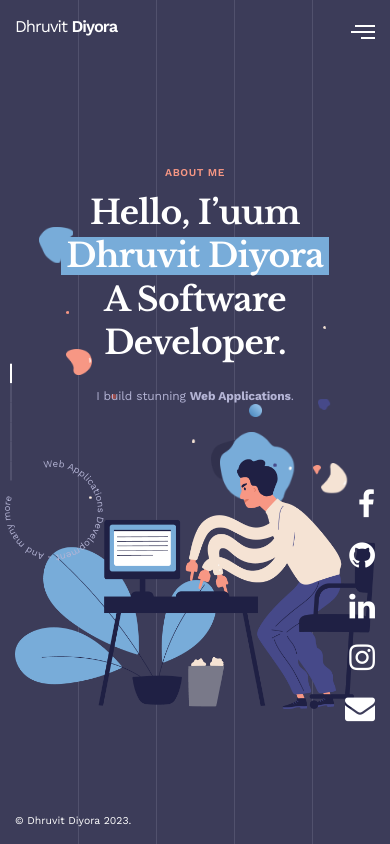
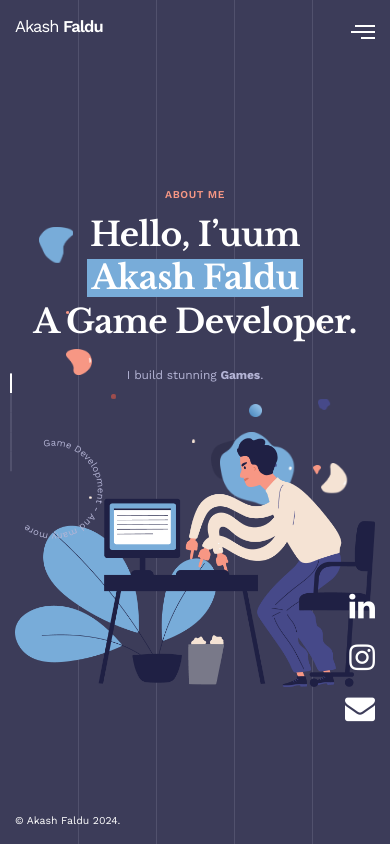
Before and after one commit to akashfaldu/akashfaldu.github.io, a plain HTML site: page index.html in a window 390 px wide. Drawn offline with nearby package versions, Linux system fonts and the light colour scheme.

Commit message:
index.html

```diff
--- a/index.html
+++ b/index.html
@@ -6,7 +6,7 @@
       name="viewport"
       content="width=device-width, initial-scale=1, shrink-to-fit=no, user-scalable=0"
     />
-    <title>Dhruvit Diyora</title>
+    <title>Akash Faldu</title>
     <!-- CSS -->
     <link href="css/bootstrap.min.css" rel="stylesheet" />
     <link href="css/jquery.pagepiling.css" rel="stylesheet" />
@@ -27,7 +27,7 @@
         <div class="container-fluid">
           <div class="brand">
             <a href="index.html" class="brand-name"
-              >Dhruvit <span class="brand-name-s">Diyora</span></a
+              >Akash <span class="brand-name-s">Faldu</span></a
             >
           </div>
           <button class="nav-toggle-btn a-nav-toggle">
@@ -38,9 +38,6 @@
           </button>
           <div class="hide-menu a-nav-toggle"></div>
           <div class="menu">
-            <div class="menu-lang">
-              <a href="#" class="menu-lang-item active">Eng.</a>
-            </div>
             <div class="menu-main" id="accordion">
               <ul id="menuMain">
                 <li data-menuanchor="About" class="active">
@@ -52,23 +49,20 @@
                 <li data-menuanchor="Skills"><a href="#Skills">Skills</a></li>
                 <li data-menuanchor="Resume"><a href="#Resume">Resume</a></li>
                 <li data-menuanchor="Testimonials">
-                  <a href="#Testimonials">Testimonials</a>
-                </li>
-                <li data-menuanchor="Contact">
-                  <a href="#Contact">Contact</a>
+                  <a href="#Testimonials">Game Reference</a>
                 </li>
               </ul>
             </div>
             <div class="menu-footer">
               <div class="menu-footer-contacts">
                 <div class="menu-footer-mail">
-                  <a href="mailto:dhruvit.d9688@gmail.com" class="mail-link"
-                    >dhruvit.d9688@gmail.com</a
+                  <a href="mailto:Akashfaldu12@gmail.com" class="mail-link"
+                    >Akashfaldu12@gmail.com</a
                   >
                 </div>
               </div>
               <div class="menu-footer-copyright">
-                &copy; All Rights Reseverd. And Design by <b>Dhruvit Diyora</b>
+                &copy; All Rights Reseverd. And Design by <b>Akash Faldu</b>
               </div>
             </div>
             <div class="menu-ornament"></div>
@@ -147,14 +141,14 @@
                         Hello, I’uum
                         <span
                           class="text-typed a-typed a-typed-about"
-                          data-text="Dhruvit Diyora"
+                          data-text="Akash Faldu"
                         ></span>
                         <br />
-                        A Software Developer.
+                        A Game Developer.
                       </h1>
                     </div>
                     <div class="slide-descr animate-element delay7 fadeInUp">
-                      I build stunning <strong> Web Applications</strong>.
+                      I build stunning <strong> Games</strong>.
                     </div>
                     <div class="slide-photo slide-photo-about">
                       <div class="rounded-text">
@@ -169,7 +163,7 @@
                           <g font-size="18.5px">
                             <text text-anchor="start">
                               <textPath xlink:href="#textPath" startOffset="0%">
-                                Web Applications Development - And many more
+                                Game Development - And many more
                               </textPath>
                             </text>
                           </g>
@@ -204,19 +198,20 @@
                         Build
                         <span
                           class="text-typed a-typed a-typed-services"
-                          data-text="awesome apps"
+                          data-text="Creative Games"
                         ></span>
                       </h2>
                     </div>
                     <div class="slide-descr animate-element delay7 fadeInUp">
-                      Are you struggling with complex challenges in your startup
-                      or existing product? Look no further! As an experienced
-                      problem solver, I would be thrilled to collaborate with
-                      you and your team to tackle your toughest obstacles
-                      head-on. Let's work together to find innovative solutions
-                      that will drive your success forward.
+                      Android Games<br/>
+                      IOS Games<br/>
+                      WEBGL<br/>
+                      Reskinning Games<br/>
+                      Ad Integration<br/>
+                      Database<br/>
+                      APIS
                     </div>
-                    <nav class="service-list animate-element delay9 fadeInUp">
+                    <!-- <nav class="service-list animate-element delay9 fadeInUp">
                       <ul class="">
                         <li class="primary-link">
                           <a href="#">Websites/Web Apps</a>
@@ -224,7 +219,7 @@
                         <li class="primary-link"><a href="#">Database</a></li>
                         <li class="primary-link"><a href="#">APIs</a></li>
                       </ul>
-                    </nav>
+                    </nav> -->
                   </div>
                   <div class="col-md-1"></div>
                   <div class="col-md-6">
@@ -313,7 +308,7 @@
                       <div class="bar-item">
                         <div class="row">
                           <div class="col bar-item-title">
-                            Javascript Frameworks - NodeJs,ReactJs, NextJs
+                            Programming Languages - c#, C++, Java and many more
                           </div>
                           <div class="col-auto text-right bar-item-value">
                             75%
@@ -332,7 +327,7 @@
                       <div class="bar-item">
                         <div class="row">
                           <div class="col bar-item-title">
-                            .NET Frameworks, Dotnet core, Dotnet MVC
+                            Designing Tools - Adobe illustrator, Figma, Adobe Photoshop
                           </div>
                           <div class="col-auto text-right bar-item-value">
                             80%
@@ -351,7 +346,7 @@
                       <div class="bar-item">
                         <div class="row">
                           <div class="col bar-item-title">
-                            Databases - Firebase, MySQL, MongoDB ,MS SQLserver
+                            Databases - Firebase, Firestore, MySQL, MongoDB
                           </div>
                           <div class="col-auto text-right bar-item-value">
                             65%
@@ -459,7 +454,7 @@
                         Education
                       </h2>
                       <div class="vacancy-item">
-                        <div class="vacancy-item-title">
+                      <div class="vacancy-item-title">
                           <a href="#">B.Tech(Computer Engineering)</a>
                         </div>
                         <div class="vacancy-item-place">From</div>
@@ -467,9 +462,22 @@
                           P P Savani University
                         </div>
                         <div class="vacancy-item-text">
-                          Year of Passing: 2021<br />CGPA: 8.20/10
+                          Year of Passing: 2021<br />CGPA: 7.82/10
                         </div>
                       </div>
+                      <div class="vacancy-item">
+                        <div class="vacancy-item-title">
+                          <a href="#">POST GRADUATION(INFORMATION TECHNOLOGY BUSINESS ANALYSIS)</a>
+                        </div>
+                        <div class="vacancy-item-place">From</div>
+                        <div class="vacancy-item-time text-primary">
+                          CONESTOGA COLLAGE CANADA
+                        </div>
+                        <div class="vacancy-item-text">
+                          Year of Passing: 2023<br />GPA: 2.59/4
+                        </div>
+                      </div>
+
                     </div>
                   </div>
                   <div class="col-md-6">
@@ -492,44 +500,44 @@
                         <div class="col-md-4">
                           <div class="vacancy-item">
                             <div class="vacancy-item-title">
-                              <a href="#">Jr. Web Dev.</a>
+                              <a href="#">Jr. Game Developer.</a>
                             </div>
                             <div class="vacancy-item-place">
-                              Par Excellence IT Solution
+                              KMSOFT Solutions
                             </div>
                             <div class="vacancy-item-time text-primary">
-                              jan 2021 - July 2021
+                              June 2020 - Dec 2021
                             </div>
                             <div class="vacancy-item-text">
-                              Created multiple Web Apps and Web APIs.
+                              Created Multiple Android and IOS Games.
                             </div>
                           </div>
                         </div>
                         <div class="col-md-4">
                           <div class="vacancy-item">
                             <div class="vacancy-item-title">
-                              <a href="#">Assoc. Soft. Eng.</a>
+                              <a href="#">SR. Game Developer</a>
                             </div>
-                            <div class="vacancy-item-place">Radixweb</div>
+                            <div class="vacancy-item-place">Empiric Infotech</div>
                             <div class="vacancy-item-time text-primary">
-                              Aug 2021 - Present
+                              Jan 2022 - March 2022
                             </div>
                             <div class="vacancy-item-text">
-                              Created multiple Web Apps and Web APIs.
+                              Reskinned Multiple Android Games.
                             </div>
                           </div>
                         </div>
                         <div class="col-md-4">
                           <div class="vacancy-item">
                             <div class="vacancy-item-title">
-                              <a href="#">Professional Freelancer</a>
+                              <a href="#">Game Developer: Team Leader/Sales</a>
                             </div>
-                            <div class="vacancy-item-place">Upwork</div>
+                            <div class="vacancy-item-place">Infozium Infotech</div>
                             <div class="vacancy-item-time text-primary">
-                              July 2019 - Nov 2020
+                              March 2022 - Aug 2022
                             </div>
                             <div class="vacancy-item-text">
-                              Created multiple Web/Mobile Apps and Web APIs.
+                              Created multiple Andorid, IOS And WEBGL Games.
                             </div>
                           </div>
                         </div>
@@ -556,10 +564,10 @@
                   <div class="col-md-5">
                     <div class="animate-element delay5 fadeInUp">
                       <div class="title-mini title-mini-margin-lg text-primary">
-                        testimonials
+                       Examples
                       </div>
                       <h3 class="slide-title font-custom">
-                        Here's what people say about me...
+                        Some of My Projects...
                       </h3>
                     </div>
                     <div
@@ -567,7 +575,17 @@
                     >
                       <div class="testimonial-item">
                         <div class="slide-descr testimonial-item-text">
-                          Coming Soon!
+                          <h5><a href="https://drive.google.com/file/d/1nCQ292nW7Aa2Oy62OYmBGMocZeOoue5o/view?usp=drivesdk">Aeromatic Motor Skill Test</a></h5>
+                          <h5><a href="https://drive.google.com/file/d/1yw3vNxatnoa4zDDqdkMfm4tfbed8z4cT/view?usp=drivesdk">Ball Tracking</a></h5>
+                          <h5><a href="https://drive.google.com/file/d/159x6gIatOqId23cXV8WrktmgYYiWKjkE/view?usp=drivesdk">Colour Word</a></h5>
+                          <h5><a href="https://drive.google.com/file/d/1zX0jOumGydXoDJMRgowYL_F-VYgqA6ZZ/view?usp=drivesdk">CrossBar</a></h5>
+                          <h5><a href="https://drive.google.com/file/d/1wdzOIVuRHVhElb9adq86PBE3wKhX1zdw/view?usp=drivesdk">Memory Recall Audio Test</a></h5>
+                          <h5><a href="https://drive.google.com/file/d/1_5x0VLTENhS9q7gjvWdJUDM_PrgUFvUr/view?usp=drivesdk">Memory Recall Visual Test</a></h5>
+                          <h5><a href="https://drive.google.com/file/d/1ghr5XQgVU5YtXdi7kvj0MANQybxTqHBT/view?usp=drivesdk">OddOneOut Test</a></h5>
+                          <h5><a href="https://drive.google.com/file/d/15FDyqH-qFUUfJQqcq2xlAR11iMbfPr1v/view?usp=drivesdk">DiceDom</a></h5>
+                          <h5><a href="https://drive.google.com/file/d/1Q6qIl6cnAVWTo_CmApNJS0pxHlcupASj/view?usp=drivesdk">Carrom</a></h5>
+                          <h5><a href="https://drive.google.com/file/d/1RvF-Id7kD3GbZMZysSFtdQrIgMwmQklO/view?usp=drivesdk">Football Discover</a></h5>
+                          <h5><a href="https://drive.google.com/file/d/1EMtTlhpwWRL8jalGp97e1RSSkTYKpUIK/view?usp=drivesdk">Chopat</a></h5>
                         </div>
                         <div class="testimonial-item-author">
                           <div class="media">
@@ -586,77 +604,6 @@
                                                         <div class="testimonial-item-author-status">process Engineer at
                                                             Sahajanand Medical Technology</div>
                                                     </div> -->
-                          </div>
-                        </div>
-                      </div>
-                      <div class="testimonial-item">
-                        <div class="slide-descr testimonial-item-text">
-                          Coming Soon
-                        </div>
-                        <div class="testimonial-item-author">
-                          <div class="media">
-                            <div class="align-self-center mr-3">
-                              <div class="avatar testimonial-avatar">
-                                <!-- <div class="inside"
-                                                                style="background-image: url(img/janak.jpg);"></div> -->
-                              </div>
-                            </div>
-                            <div class="align-self-center media-body">
-                              <!-- <div class="testimonial-item-author-name"><a
-                                                                style="color: #fff;"
-                                                                href="https://www.linkedin.com/in/janak-rathod-445982155/">Janak
-                                                                Rathod</a></div>
-                                                        <div class="testimonial-item-author-status">React.js Developer
-                                                            at ClusterSoftTech</div> -->
-                            </div>
-                          </div>
-                        </div>
-                      </div>
-                      <div class="testimonial-item">
-                        <div class="slide-descr testimonial-item-text">
-                          Coming Soon
-                        </div>
-                        <div class="testimonial-item-author">
-                          <div class="media">
-                            <div class="align-self-center mr-3">
-                              <div class="avatar testimonial-avatar">
-                                <!-- <div class="inside"
-                                                                style="background-image: url(img/prakash.jpg);">
-                                                            </div> -->
-                              </div>
-                            </div>
-                            <div class="align-self-center media-body">
-                              <!-- <div class="testimonial-item-author-name"><a
-                                                                style="color: #fff;"
-                                                                href="https://www.instagram.com/vaghasiya_prakash_/">Prakash
-                                                                Vaghasiya</a></div>
-                                                        <div class="testimonial-item-author-status">iOs Developer at
-                                                            Staffingine LLC</div> -->
-                            </div>
-                          </div>
-                        </div>
-                      </div>
-                      <div class="testimonial-item">
-                        <div class="slide-descr testimonial-item-text">
-                          Coming Soon!
-                        </div>
-                        <div class="testimonial-item-author">
-                          <div class="media">
-                            <div class="align-self-center mr-3">
-                              <div class="avatar testimonial-avatar">
-                                <!-- <div class="inside"
-                                                                style="background-image: url(img/chandni.jpg);">
-                                                            </div> -->
-                              </div>
-                            </div>
-                            <div class="align-self-center media-body">
-                              <!-- <div class="testimonial-item-author-name"><a
-                                                                style="color: #fff;"
-                                                                href="https://www.instagram.com/_.fire_queen.__/">Chandni
-                                                                Mehta</a></div>
-                                                        <div class="testimonial-item-author-status">Graphic Designer at
-                                                            snproweb</div> -->
-                            </div>
                           </div>
                         </div>
                       </div>
@@ -692,7 +639,7 @@
               </div>
             </div>
           </div>
-          <div class="section pp-scrollable slide slide-clients slide-dark">
+          <!-- <div class="section pp-scrollable slide slide-clients slide-dark">
             <div
               class="section pp-scrollable slide slide-contacts a-slide-typed"
               data-name="contacts"
@@ -714,8 +661,8 @@
                           Hello, I’m
                           <span
                             class="text-typed a-typed a-typed-about"
-                            data-text="Dhruvit Diyora"
-                            >Dhruvit Diyora</span
+                            data-text="Akash Faldu"
+                            >Akash Faldu</span
                           >
                           <br />
                           A Software Developer.
@@ -787,31 +734,15 @@
               </div>
             </div>
           </div>
-        </div>
+        </div> -->
         <footer id="footer" class="footer">
           <div class="container-fluid">
-            <div class="copyright">© Dhruvit Diyora 2023.</div>
+            <div class="copyright">© Akash Faldu 2024.</div>
             <div class="footer-social">
               <ul class="social">
                 <li>
                   <a
-                    href="https://www.facebook.com/dhruvit.d9688/"
-                    class="myNewcss"
-                    target="_blank"
-                    ><i class="myNewcss fa fa-facebook"></i
-                  ></a>
-                </li>
-                <li>
-                  <a
-                    href="https://github.com/dhruvitdiyora"
-                    class="myNewcss"
-                    target="_blank"
-                    ><i class="fa fa-github"></i
-                  ></a>
-                </li>
-                <li>
-                  <a
-                    href="https://www.linkedin.com/in/dhruvitdiyora/"
+                    href="http://linkedin.com/in/akash-faldu-208407183"
                     class="myNewcss"
                     target="_blank"
                     ><i class="fa fa-linkedin"></i
@@ -819,7 +750,7 @@
                 </li>
                 <li>
                   <a
-                    href="https://www.instagram.com/dhruvit_diyora/"
+                    href="https://www.instagram.com/akash_faldu?igsh=MWVtOHg0N3JuaWNibA%3D%3D&utm_source=qr"
                     class="myNewcss"
                     target="_blank"
                     ><i class="fa fa-instagram"></i
@@ -827,7 +758,7 @@
                 </li>
                 <li>
                   <a
-                    href="mailto:dhruvit.d9688@gmail.com"
+                    href="mailto:Akashfaldu12@gmail.com"
                     class="myNewcss"
                     target="_blank"
                     ><i class="fa fa-envelope"></i
@@ -844,8 +775,7 @@
             <li data-menuanchor="Services"></li>
             <li data-menuanchor="Skills"></li>
             <li data-menuanchor="Resume"></li>
-            <li data-menuanchor="Testimonials"></li>
-            <li data-menuanchor="Contact"></li>
+            <li data-menuanchor="Game Reference"></li>
           </ul>
         </div>
       </div>
```
